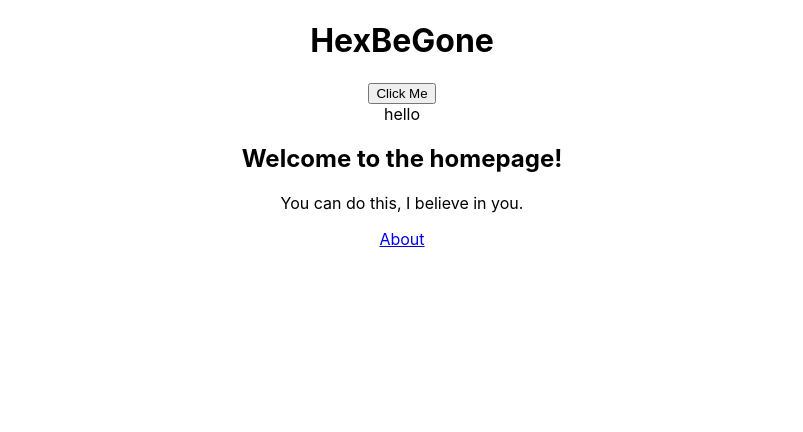
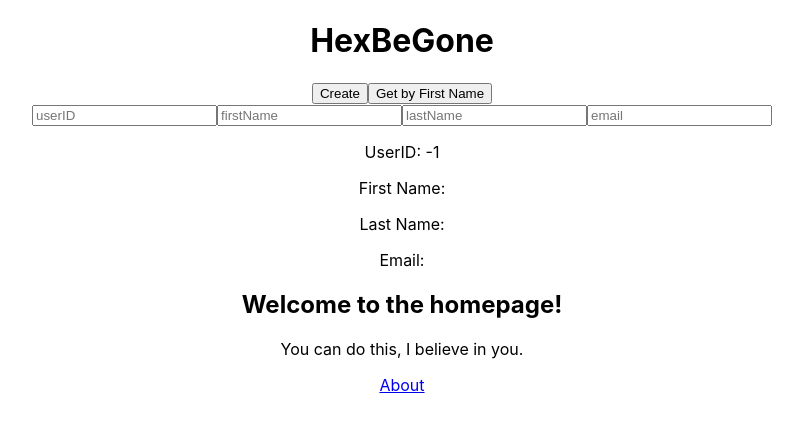
Before and after one commit to Owen-Delisle/hexbegone, a React (Create React App) app: page / in a window 1280 px wide. Shown: the top 432 px of the page, without its empty margins (238-1041 px from the left). Built offline with nearby package versions, Linux system fonts and the light colour scheme.

Commit message:
got some fun server stuff working

```diff
--- /dev/null
+++ b/database/user/UserInterface.ts
@@ -0,0 +1,6 @@
+export interface UserInterface {
+    userID: number,
+    firstName: string,
+    lastName: string,
+    email: string
+}
--- a/database/user/index.js
+++ /dev/null
@@ -1,2 +0,0 @@
-import User from './User.js';
-export default User;
--- a/package.json
+++ b/package.json
@@ -2,7 +2,7 @@
   "name": "hexbegone",
   "version": "0.1.0",
   "private": true,
-  "proxy": "http://localhost:6000",
+  "proxy": "http://127.0.0.1:4000/",
   "dependencies": {
     "@testing-library/jest-dom": "^5.14.1",
     "@testing-library/react": "^13.0.0",
@@ -20,10 +20,12 @@
     "react-router-dom": "^6.3.0",
     "react-scripts": "5.0.1",
     "typescript": "^4.4.2",
-    "web-vitals": "^2.1.0"
+    "web-vitals": "^2.1.0",
+    "yarn-run-all": "^3.1.1"
   },
   "scripts": {
     "start": "react-scripts start",
+    "dev": "run-p server start",
     "build": "react-scripts build",
     "test": "react-scripts test",
     "eject": "react-scripts eject",
--- a/src/App.tsx
+++ b/src/App.tsx
@@ -1,36 +1,121 @@
-import React, {useState} from 'react';
+import React, { ReactNode, useState } from 'react';
 import { Routes, Route, Link } from "react-router-dom";
 import './App.css';
 
-function App() {
+enum InputTypes {userID = "userID", firstName = "firstName", lastName = "lastName", email = "email"}
 
-  const [returnedData, setReturnedData] = useState('hello');
+interface ITest {
+    userID: number;
+    firstName: string;
+    lastName: string;
+    email: string;
+}
+class Test implements ITest {
+    userID: number;
+    firstName: string;
+    lastName: string;
+    email: string;
 
-  const fetchData = async() => {
-    const newData = await fetch('/quit', {
-      method: 'GET',
+    constructor(test?: ITest) {
+        this.userID = test?.userID ?? -1;
+        this.firstName = test?.firstName ?? "";
+        this.lastName = test?.lastName ?? "";
+        this.email = test?.email ?? "";
+    }
+}
+
+class App extends React.Component {
+    state = {
+        returnedData: new Test()
+    }
+
+    render() {
+        let newUser = new Test()
+
+        const setInput = (e: any) => {
+            const {name, value} = e.target
+            switch(name) {
+                case InputTypes.userID:
+                    newUser.userID = value
+                    break;
+                case InputTypes.firstName:
+                    newUser.firstName = value
+                    break;
+                case InputTypes.lastName:
+                    newUser.lastName = value
+                    break;
+                case InputTypes.email:
+                    newUser.email = value
+            }
+
+        }
+
+        const fetchData = async () => {
+            const newData = await fetch('/api', {
+                method: 'POST',
                 headers: {
                     'content-type': 'application/json',
                     'Accept': 'application/json'
+                },
+                body: JSON.stringify({
+                    name: newUser.firstName
+                })
+            }).then(res => res.json());
+            console.log("New DATA", newData)
+
+            this.setState({
+                returnedData: {
+                userID: newData[0].UserID,
+                firstName: newData[0].FirstName,
+                lastName: newData[0].LastName,
+                email: newData[0].Email}
+                })
         }
+
+        const createUser = async () => {
+            const newData = await fetch('/create', {
+                method: 'POST',
+                headers: {
+                    'content-type': 'application/json',
+                    'Accept': 'application/json'
+                },
+                body: JSON.stringify({
+                    ...newUser
                 })
-    .then(res => res.json());
-    console.log(newData);
-    setReturnedData(newData.result)
+            }).then(res => res.json());
+            console.log("New DATA", newData)
+
+            this.setState({
+                returnedData: {
+                userID: newData[0].UserID,
+                firstName: newData[0].FirstName,
+                lastName: newData[0].LastName,
+                email: newData[0].Email}
+                })
         }
 
         return (
             <div className="App">
                 <h1>HexBeGone</h1>
-      <button onClick={() => fetchData()}>Click Me</button>
+                <button onClick={() => createUser()
+                }>Create</button>
+                <button onClick={() => fetchData()}>Get by First Name</button>
                 <br />
-      {returnedData}
+                <input type="number" name="userID" placeholder="userID" onChange={setInput}></input>
+                <input name="firstName" placeholder="firstName" onChange={setInput}></input>
+                <input name="lastName" placeholder="lastName" onChange={setInput}></input>
+                <input name="email" placeholder="email" onChange={setInput}></input>
+                <p>UserID: {this.state.returnedData.userID}</p>
+                <p>First Name: {this.state.returnedData.firstName}</p>
+                <p>Last Name: {this.state.returnedData.lastName}</p>
+                <p>Email: {this.state.returnedData.email}</p>
                 <Routes>
                     <Route path="/" element={<Home />} />
                     <Route path="about" element={<About />} />
                 </Routes>
             </div>
         );
+    }
 }
 
 function Home() {
```
Also changed, not shown: database/operations.js (+17 -3 lines), database/user/User.js (deleted, +0 -15 lines), database/user/User.ts (added, +17 -0 lines), server.js (+21 -19 lines), 1 other file (tests, documents, lock files or other folders). Lines whose indentation alone changed are shown as unchanged.
